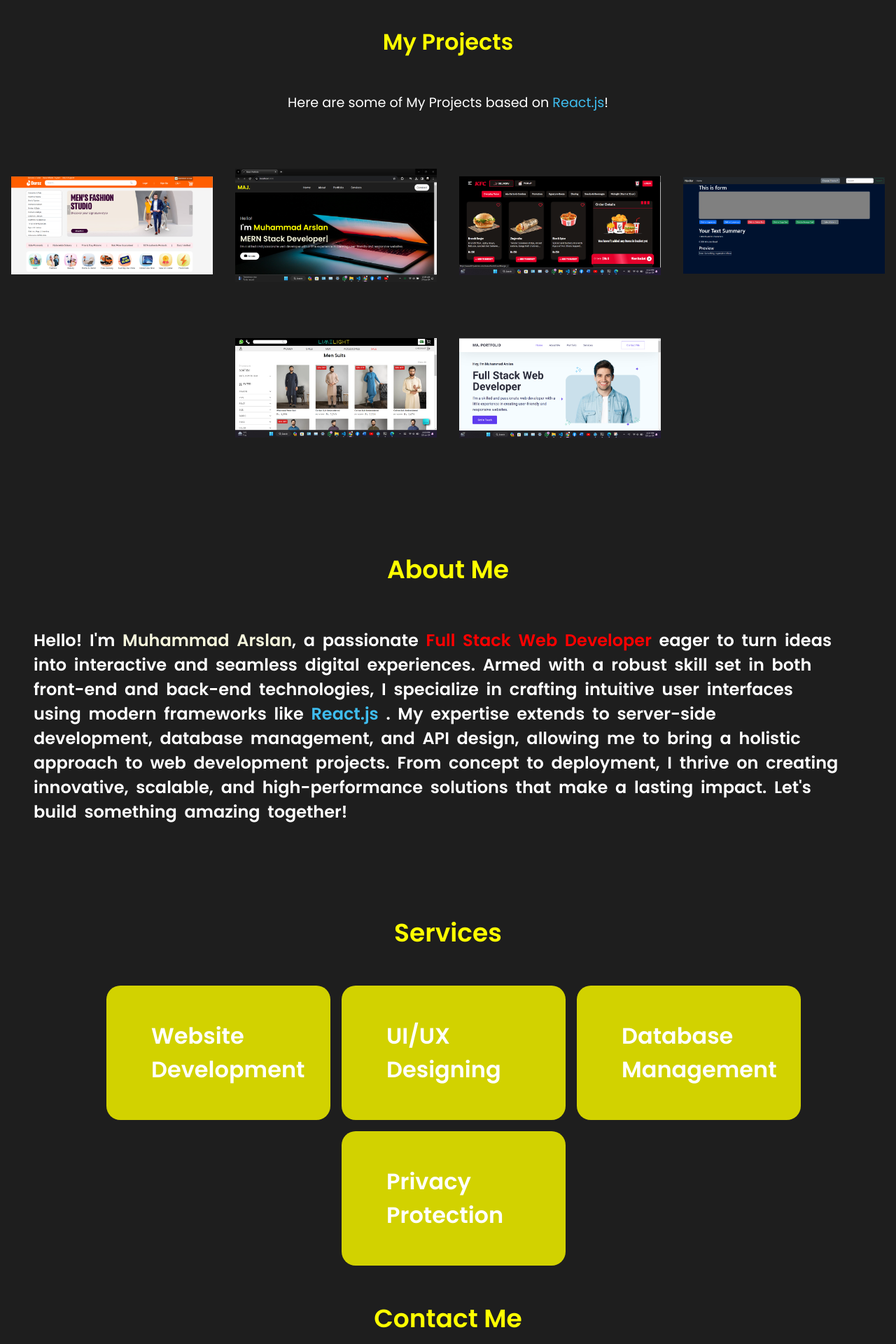
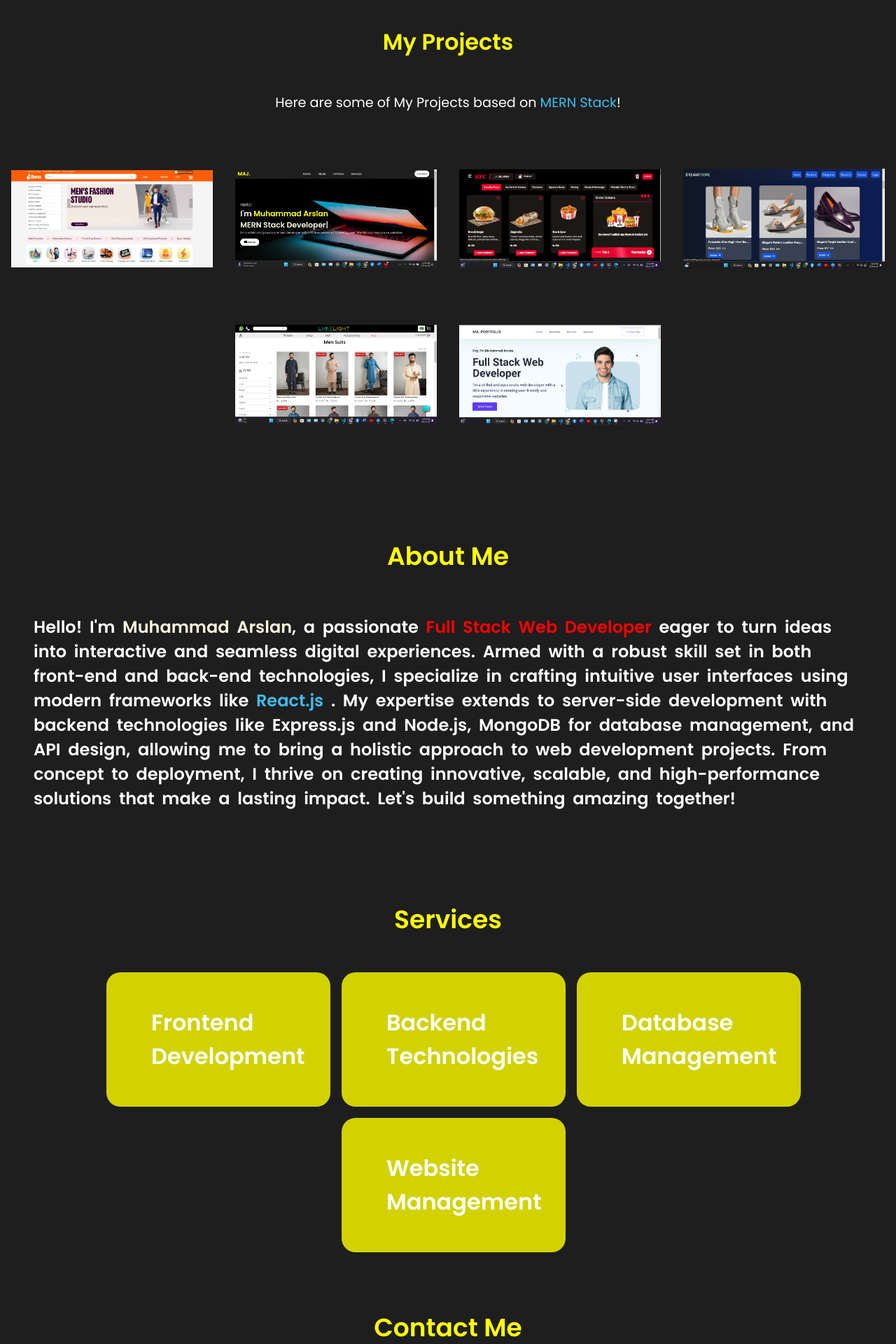
Before and after one commit to Muhammad-Arslan-Jamshaid/my-portfolio, a React (Create React App) app: page / in a window 1280 px wide. Shown: the part 860-2780 px from the top of the page at 70% size. Built offline with nearby package versions, Linux system fonts and the light colour scheme.

Commit message:
first commit

```diff
--- a/package.json
+++ b/package.json
@@ -1,5 +1,5 @@
 {
-  "homepage": "https://Muhammad-Arslan-Jamshaid.github.io/my-portfolio",
+  "homepage": "https://Muhammad-Arslan-Jamshaid.github.io/",
   "name": "my-portfolio",
   "version": "0.1.0",
   "private": true,
--- a/src/components/About/About.css
+++ b/src/components/About/About.css
@@ -9,19 +9,19 @@
   font-size: large;
   transition: 1.5s;
 }
-#aboutTitle:hover {
+/* #aboutTitle:hover {
   color: white;
   transition: 1s;
   font-size: x-large;
   cursor: pointer;
-}
+} */
 .aboutDesc {
   font-size: medium;
   font-family: "poppins", cursive;
   align-items: center;
   justify-content: center;
   width: 100%;
-  max-width: 75rem;
+  max-width: 77rem;
   padding: 0.5rem 0rem 6rem 3rem;
   font-weight: 800;
   font-size: x-large;
--- a/src/components/About/About.js
+++ b/src/components/About/About.js
@@ -15,7 +15,8 @@ const About = () => {
           with a robust skill set in both front-end and back-end technologies, I
           specialize in crafting intuitive user interfaces using modern
           frameworks like <span className="React">React.js</span> . My expertise
-          extends to server-side development, database management, and API
+          extends to server-side development with backend technologies like Express.js
+          and Node.js, MongoDB for database management, and API
           design, allowing me to bring a holistic approach to web development
           projects. From concept to deployment, I thrive on creating innovative,
           scalable, and high-performance solutions that make a lasting impact.
--- a/src/components/Contact/Contact.css
+++ b/src/components/Contact/Contact.css
@@ -1,31 +1,43 @@
 #contactTitle {
+
   font-family: "Poppins", cursive;
   text-align: center;
   justify-content: center;
-  margin-top: 2rem;
+  margin-top: 4rem;
   margin-bottom: 2rem;
   color: yellow;
   font-size: large;
   transition: 1.5s;
 }
-#contactTitle:hover {
+
+/* #contactTitle:hover {
   color: white;
   transition: 1s;
   font-size: x-large;
-}
+} */
 .contactDesc {
   padding: 1rem;
   text-align: center;
   justify-content: center;
   margin-top: 2rem;
 }
+/* .mainContact{
+  align-items: center;
+  max-width: 50%;
+  align-items: center;
+  justify-content: center;
+  display: flex;
+  flex-direction: column;
+  margin: auto;
+} */
 .contactForm {
   display: flex;
   flex-direction: column;
   align-items: center;
   justify-content: center;
   width: 100vw;
-  max-width: 100rem;
+  max-width: 100%;
+
 }
 .name,
 .email,
@@ -51,7 +63,8 @@
 .submitbtn:hover {
   background: #4bb543;
   color: white;
-  padding: 0.75rem 3.3rem;
+  padding: 0.75rem 3.8rem;
+  transition: 0.5s all ease-in-out;
 }
 
 @media screen and (max-width: 768px) {
--- a/src/components/Projects/Projects.css
+++ b/src/components/Projects/Projects.css
@@ -19,12 +19,12 @@
   color: yellow;
   transition: 1.5s;
 }
-#projectTitle:hover {
+/* #projectTitle:hover {
   color: white;
   transition: 1s;
   font-size: x-large;
   cursor: pointer;
-}
+} */
 
 .projectDesc {
   padding: 3rem 0rem 0rem 3rem;
--- a/src/components/Projects/Projects.js
+++ b/src/components/Projects/Projects.js
@@ -1,7 +1,7 @@
 import React from "react";
 import "./Projects.css";
 import Daraz from "../../assets/DarazClone.png";
-import Form from "../../assets/TextForm.png";
+import Store from "../../assets/Screenshot 2024-02-02 205422.png";
 import Portfolio from "../../assets/My-Portfolio.png";
 import Limelight from "../../assets/LimelightClone.png";
 import KFC from "../../assets/KFCclone.png";
@@ -15,13 +15,13 @@ const Projects = () => {
       </div>
       <p className="projectDesc">
         Here are some of My Projects based on{" "}
-        <span className="reactTitle">React.js</span>!
+        <span className="reactTitle">MERN Stack</span>!
       </p>
       <div className="projectsImages">
         <img className="projectImg" src={Daraz} alt=" Website" />
         <img className="projectImg" src={Portfolio} alt=" Website" />
         <img className="projectImg" src={KFC} alt=" Website" />
-        <img className="projectImg" src={Form} alt=" Website" />
+        <img className="projectImg" src={Store} alt=" Website" />
         <img className="projectImg" src={Limelight} alt=" Website" />
         <img className="projectImg" src={Portfolio2} alt=" Website" />
       </div>
--- a/src/components/Services/Services.css
+++ b/src/components/Services/Services.css
@@ -7,11 +7,11 @@
   font-size: large;
   transition: 1s;
 }
-#servicesTitle:hover {
+/* #servicesTitle:hover {
   color: white;
   transition: 1s;
   font-size: x-large;
-}
+} */
 .servicesMain {
   align-items: center;
   justify-content: center;
--- a/src/components/Services/Services.js
+++ b/src/components/Services/Services.js
@@ -10,10 +10,10 @@ const Services = () => {
         </div>
 
         <div className="servicesDesc">
-          <h1 className="head">Website Development</h1>
-          <h1 className="head">UI/UX Designing</h1>
+          <h1 className="head">Frontend Development</h1>
+          <h1 className="head">Backend Technologies</h1>
           <h1 className="head">Database Management</h1>
-          <h1 className="head">Privacy Protection</h1>
+          <h1 className="head">Website Management</h1>
         </div>
       </div>
     </>
```
Also changed, not shown: src/components/Contact/Contact.js (+8 -4 lines), src/assets/My-Portfolio.png, src/assets/Screenshot 2024-02-02 205422.png (added).
